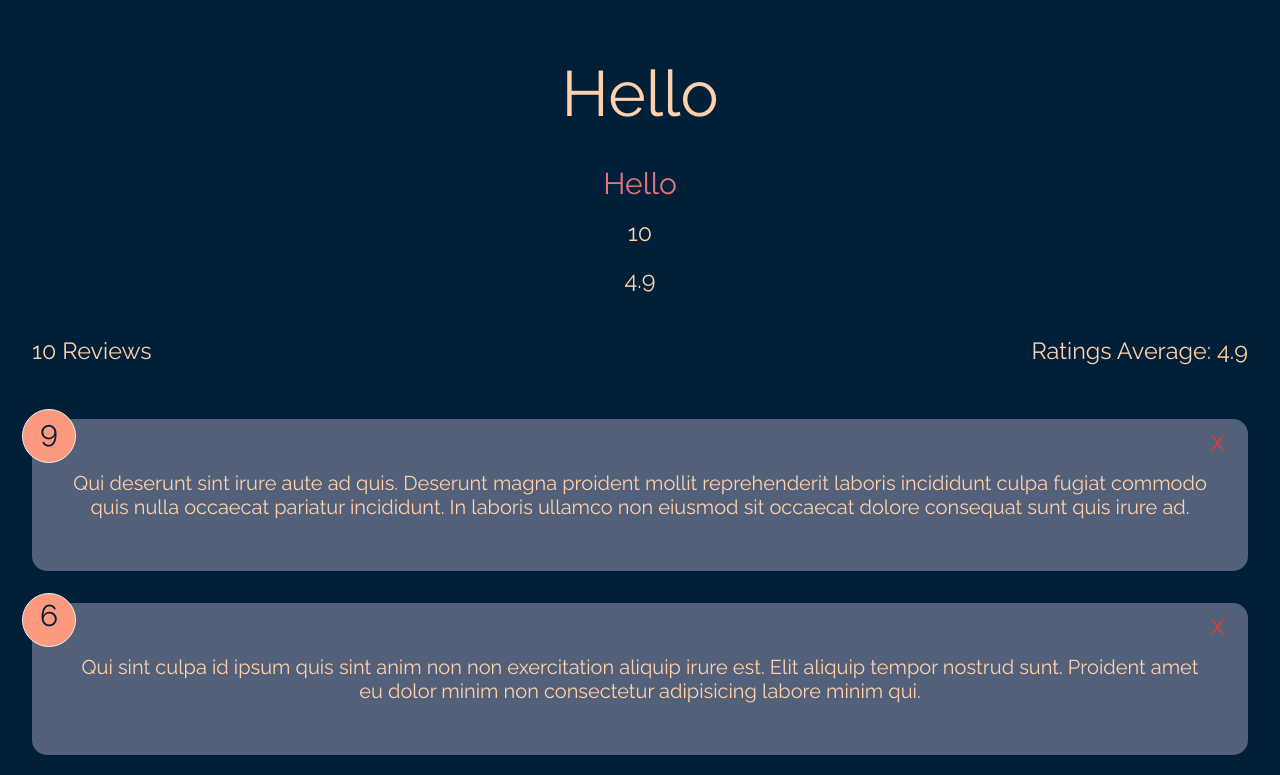
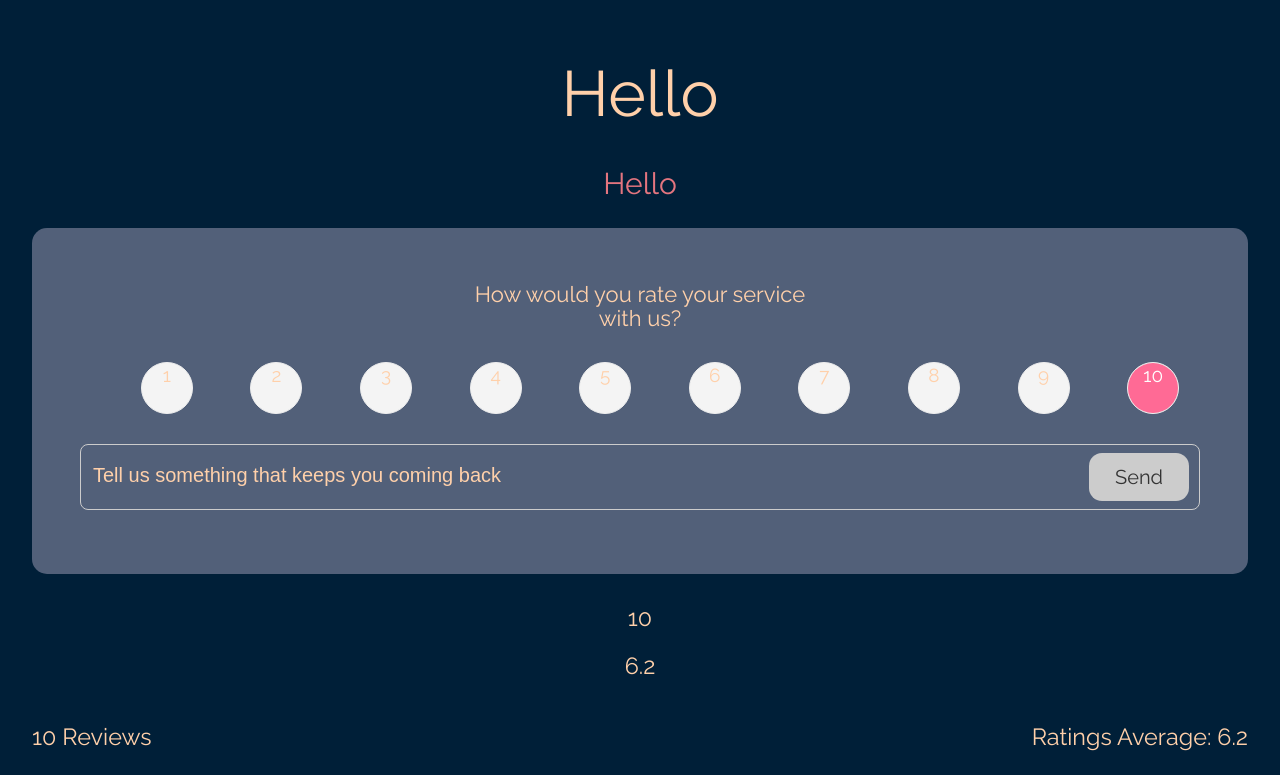
Before and after one commit to dannypepper/feedback-app-vite-client, a Svelte app: page / in a window 1280 px wide. Shown: the top 775 px of the page. Built offline with nearby package versions, Linux system fonts and the light colour scheme.

Commit message:
Add feedback form

```diff
--- a/src/App.svelte
+++ b/src/App.svelte
@@ -9,6 +9,7 @@
 import "@fontsource/el-messiri";
 import { LoremIpsum } from "lorem-ipsum";
 
+import FeedbackForm from "./components/feedback/FeedbackForm.svelte";
 import FeedbackList from "./components/feedback/FeedbackList.svelte";
 import FeedbackStats from "./components/feedback/FeedbackStats.svelte";
 
@@ -54,6 +55,7 @@ const deleteFeedback = (e) => {
   <a href="/">
     <h2>Hello</h2>
   </a>
+  <FeedbackForm />
   <h3>{counter}</h3>
   {#if counter}
     <h3>{averageRating}</h3>
--- /dev/null
+++ b/src/components/button/Button.svelte
@@ -0,0 +1,46 @@
+<script>
+  export let style = 'primary';
+  export let type = 'button';
+  export let disabled = false;
+</script>
+
+<button  class={style} {type} {disabled}>
+  <slot></slot>
+</button>
+
+<style>
+button {
+  color: #FFD0AA;
+  border: 0;
+  border-radius: 13px;
+  background-color: #43AD53;
+  width: 100px;
+  height: auto;
+  cursor: pointer;
+  margin-left: 10px;
+}
+
+.primary {
+  background-color: #43AD53;
+}
+
+.secondary {
+  background: #ff6a95;
+}
+
+button:hover {
+  transform: scale(0.98);
+  opacity: 0.9;
+}
+
+button:disabled{
+  background-color: #cccccc;
+  color: #333;
+  cursor:auto;
+}
+
+button:disabled:hover{
+  transform:scale(1);
+  opacity: 1;
+}
+</style>
--- a/src/components/card/Card.svelte
+++ b/src/components/card/Card.svelte
@@ -6,7 +6,7 @@
 .card {
   background-color: #526079;
   border-radius: 15px;
-  padding: 32px 40px;
+  padding: 56px 40px;
   margin: 32px 16px;
   position: relative;
 }
--- /dev/null
+++ b/src/components/feedback/FeedbackForm.svelte
@@ -0,0 +1,85 @@
+<script>
+import Card from "../card/Card.svelte";
+import Button from "../button/Button.svelte";
+import RatingSelect from "../select/RatingSelect.svelte";
+
+let description = '';
+let rating = 10;
+let buttonDisabled = true;
+let minDescriptionLength = 10;
+let message;
+
+const handleInput = () => {
+  if (description.trim().length <= minDescriptionLength) {
+    buttonDisabled = true;
+    message = `Description must be at least ${minDescriptionLength} characters long`
+  }
+  else {
+    buttonDisabled = false;
+    message = null;
+  }
+};
+</script>
+
+<Card>
+  <header>
+    <h2>How would you rate your service with us?</h2>
+  </header>
+  <form action="submit">
+    <RatingSelect />
+    <div class="input-group">
+      <input
+        type="text"
+        bind:value={description}
+        placeholder="Tell us something that keeps you coming back"
+        class="input"
+        on:input={handleInput}
+      >
+      <Button disabled={buttonDisabled} type="submit">Send</Button>
+    </div>
+    {#if message}
+      <div class="message">{message}</div>
+    {/if}
+  </form>
+</Card>
+
+<style>
+header {
+  min-width: 220px;
+  max-width: 360px;
+  margin: -20px auto 32px auto;
+}
+header h2 {
+  font-size: 22px;
+  font-weight: 600;
+  text-align: center;
+}
+.input-group {
+  background-color: #526079;
+  display: flex;
+  flex-direction: row;
+  border: 1px solid #ccc;
+  padding: 8px 10px;
+  border-radius: 8px;
+  margin: 8px;
+}
+input::placeholder {
+  color: var(--main-text-color);
+  font-size: 1rem;
+}
+input {
+  background-color: #526079;
+  border: 0px;
+  color: var(--main-text-color);
+  flex-grow: 2;
+  border: none;
+}
+input:focus {
+  outline: none;
+}
+.description {
+  padding-top: 10px;
+  text-align: center;
+  color: rebeccapurple;
+}
+</style>
--- /dev/null
+++ b/src/components/select/RatingSelect.svelte
@@ -0,0 +1,175 @@
+<script>
+import { createEventDispatcher } from "svelte";
+
+let selected = 10;
+
+const dispatch = createEventDispatcher();
+
+const onChange = (e) => {
+  selected = e.currentTarget.value;
+  dispatch("rating-select", selected);
+};
+</script>
+
+<ul class="rating">
+  <li>
+    <input
+      type="radio"
+      id="num1"
+      name="rating"
+      value="1"
+      on:change={onChange}
+      checked={selected === 1}
+    />
+    <label for="num1">1</label>
+  </li>
+  <li>
+    <input
+      type="radio"
+      id="num2"
+      name="rating"
+      value="2"
+      on:change={onChange}
+      checked={selected === 2}
+    />
+    <label for="num2">2</label>
+  </li>
+  <li>
+    <input
+      type="radio"
+      id="num3"
+      name="rating"
+      value="3"
+      on:change={onChange}
+      checked={selected === 3}
+    />
+    <label for="num3">3</label>
+  </li>
+  <li>
+    <input
+      type="radio"
+      id="num4"
+      name="rating"
+      value="4"
+      on:change={onChange}
+      checked={selected === 4}
+    />
+    <label for="num4">4</label>
+  </li>
+  <li>
+    <input
+      type="radio"
+      id="num5"
+      name="rating"
+      value="5"
+      on:change={onChange}
+      checked={selected === 5}
+    />
+    <label for="num5">5</label>
+  </li>
+  <li>
+    <input
+      type="radio"
+      id="num6"
+      name="rating"
+      value="6"
+      on:change={onChange}
+      checked={selected === 6}
+    />
+    <label for="num6">6</label>
+  </li>
+  <li>
+    <input
+      type="radio"
+      id="num7"
+      name="rating"
+      value="7"
+      on:change={onChange}
+      checked={selected === 7}
+    />
+    <label for="num7">7</label>
+  </li>
+  <li>
+    <input
+      type="radio"
+      id="num8"
+      name="rating"
+      value="8"
+      on:change={onChange}
+      checked={selected === 8}
+    />
+    <label for="num8">8</label>
+  </li>
+  <li>
+    <input
+      type="radio"
+      id="num9"
+      name="rating"
+      value="9"
+      on:change={onChange}
+      checked={selected === 9}
+    />
+    <label for="num9">9</label>
+  </li>
+  <li>
+    <input
+      type="radio"
+      id="num10"
+      name="rating"
+      value="10"
+      on:change={onChange}
+      checked={selected === 10}
+    />
+    <label for="num10">10</label>
+  </li>
+</ul>
+
+<style>
+.rating {
+  display: flex;
+  align-items: center;
+  justify-content: space-around;
+  margin: 30px 0;
+  list-style-type: none;
+}
+
+.rating li {
+  position: relative;
+  background: #f4f4f4;
+  width: 30px;
+  height: 30px;
+  padding: 10px;
+  text-align: center;
+  border-radius: 50%;
+  font-size: 19px;
+  border: 1px #eee solid;
+  transition: 0.3s;
+}
+
+.rating li label {
+  position: absolute;
+  top: 50%;
+  left: 50%;
+  width: 50px;
+  height: 50px;
+  border-radius: 50%;
+  transform: translate(-50%, -50%);
+  cursor: pointer;
+}
+
+.rating li:hover {
+  background: #ff6a95;
+  color: #fff;
+}
+
+/* Make actual radio select invisible */
+[type="radio"] {
+  opacity: 0;
+}
+
+/* Use the sibling select */
+[type="radio"]:checked ~ label {
+  background: #ff6a95;
+  color: #fff;
+}
+</style>
```
